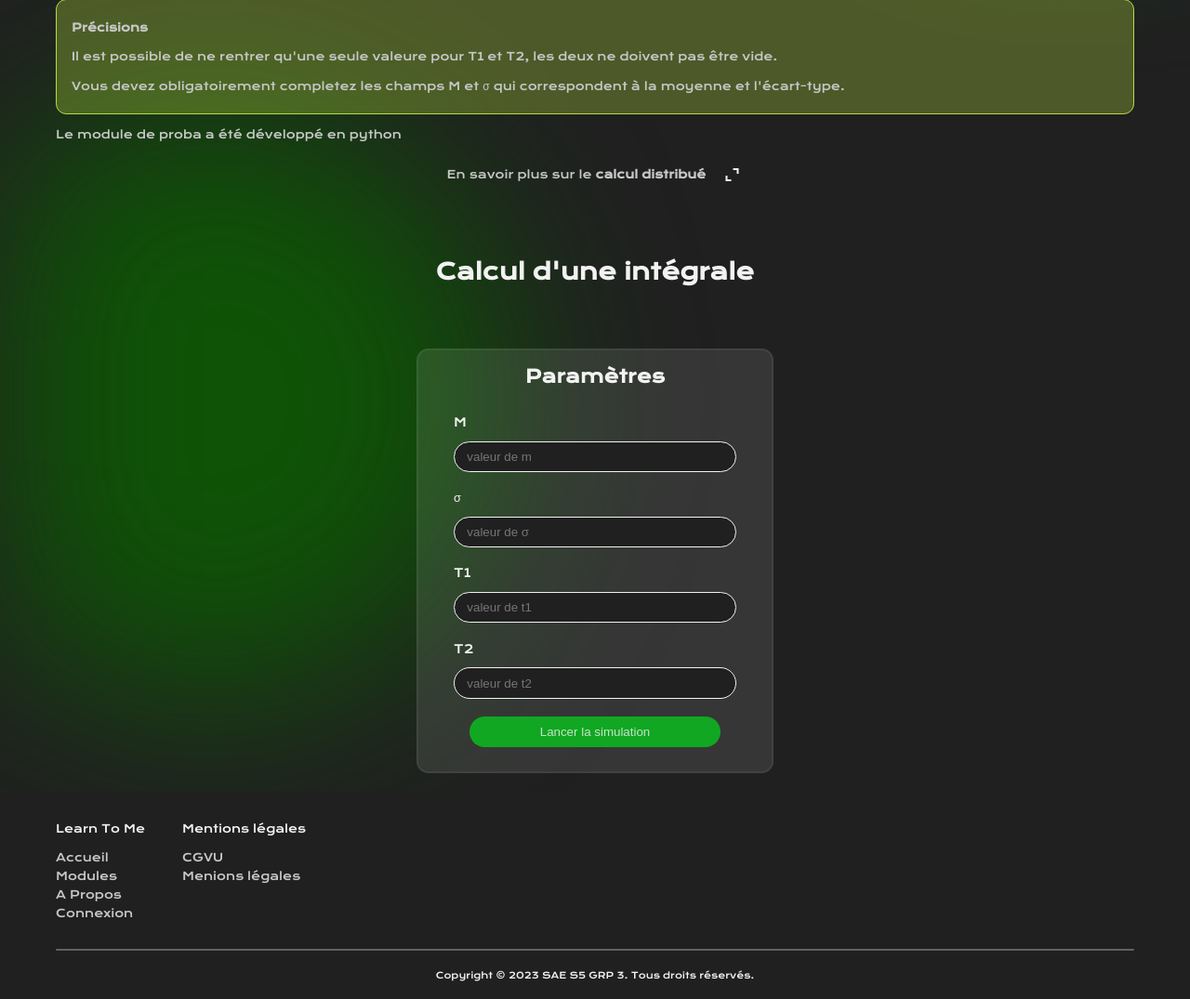
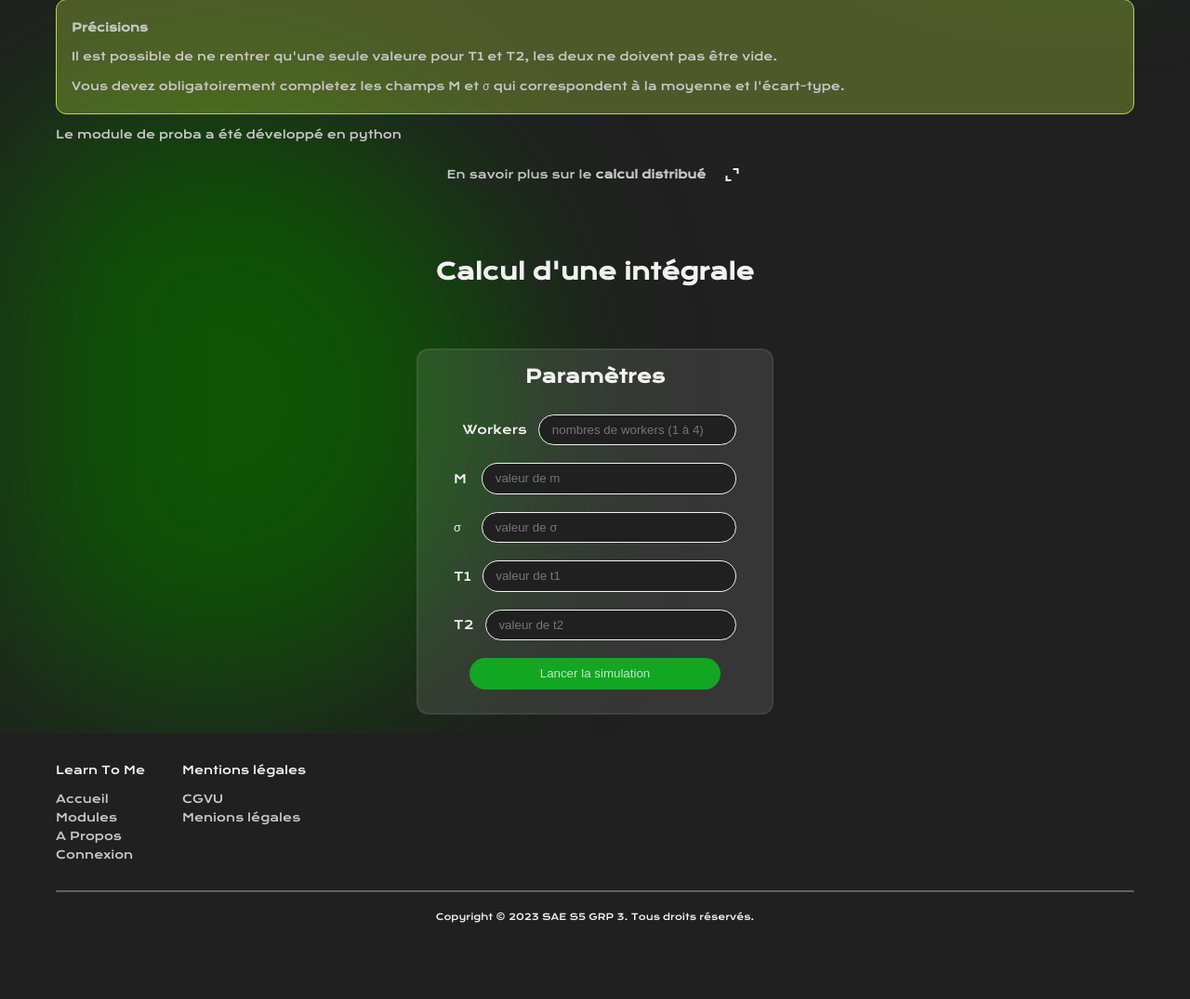
Before and after one commit to mathieuChdz/SAE_S5_S6_BUT3, a PHP site: page /module_proba_monte_carlo.php in a window 1280 px wide. Shown: the part 465-1540 px from the top of the page at 93% size. After the commit the page ends 1458 px from the top, so only its background shows below. Run offline with PHP 8.4, Linux system fonts and the light colour scheme; some libraries are stand-ins or nearby versions.

Commit message:
l'utilisateur peut choisir le nombre de workers à utiliser dans les modules pi, nombres premiers et proba monte carlo

```diff
--- a/src_web/css/css_dev1.css
+++ b/src_web/css/css_dev1.css
@@ -228,7 +228,7 @@ ul li{
 .form-iterations{
   display: flex;
   flex-direction: row;
-  justify-content: center;
+  justify-content: end;
   align-items: center;
   padding: 0 10%;
   gap: 1em;
@@ -239,7 +239,7 @@ ul li{
 }
 
 .form-iterations input[type="number"]{
-  width: 80%;
+  width: 70%;
   height: 2.5em;
   border-radius: 1.5em;
   padding-left: 1em;
@@ -309,21 +309,24 @@ ul li{
     align-items: center;
 }
 
-.form-number{
+.form-number,
+.form-number-nodes{
     display: flex;
     flex-direction: row;
-    justify-content: center;
+    justify-content: end;
     align-items: center;
     padding: 0 10%;
     gap: 1em;
 }
 
-.form-number{
+.form-number,
+.form-number-nodes{
     padding-left: 3em;
 }
 
-.form-number input[type="number"]{
-    width: 80%;
+.form-number input[type="number"],
+.form-number-nodes input[type="number"]{
+    width: 70%;
     height: 2.5em;
     border-radius: 1.5em;
     padding-left: 1em;
@@ -333,7 +336,8 @@ ul li{
     color: var(--color-white);
 }
 
-.simulation-form-container .form-number{
+.simulation-form-container .form-number,
+.simulation-form-container .form-number-nodes{
     text-align: center;
     width: auto;
 }
@@ -520,9 +524,9 @@ ul li{
 .form-e_t,
 .form-t{
     display: flex;
-    flex-direction: column;
+    flex-direction: row;
     justify-content: space-between;
-    align-items: start;
+    align-items: center;
     padding: 0 10%;
     gap: 1em;
 }
@@ -542,7 +546,7 @@ ul li{
 .form-m input[type="number"],
 .form-e_t input[type="number"],
 .form-t input[type="number"]{
-    width: 100%;
+    width: 90%;
     height: 2.5em;
     border-radius: 1.5em;
     padding-left: 1em;
--- a/src_web/module_monte_carlo.php
+++ b/src_web/module_monte_carlo.php
@@ -92,6 +92,10 @@
                                             <h2>Paramètres</h2>
                                         </div>
                                         <div class="form-inputs">
+                                            <div class="form-number-nodes">
+                                                <label for="workers">Workers</label>
+                                                <input type="number" name="workers" id="workers" placeholder="nombres de workers (1 à 4)" min="1" max="4" required>
+                                            </div>
                                             <div class="form-iterations">
                                                 <label for="iterations">N</label>
                                                 <input type="number" name="iterations" id="iterations" placeholder="iterations" required>
--- a/src_web/module_nombres_premiers.php
+++ b/src_web/module_nombres_premiers.php
@@ -58,6 +58,10 @@ session_start();
                                             <h2>Paramètres</h2>
                                         </div>
                                         <div class="form-inputs">
+                                            <div class="form-number-nodes">
+                                                <label for="workers">Workers</label>
+                                                <input type="number" name="workers" id="workers" placeholder="nombres de workers (1 à 4)" min="1" max="4" required>
+                                            </div>
                                             <div class="form-number">
                                                 <label for="number">N</label>
                                                 <input type="number" name="number" id="number" placeholder="nombre" required>
--- a/src_web/module_proba_monte_carlo.php
+++ b/src_web/module_proba_monte_carlo.php
@@ -73,6 +73,10 @@
                                             ?>
                                         </div>
                                         <div class="form-inputs">
+                                            <div class="form-number-nodes">
+                                                <label for="workers">Workers</label>
+                                                <input type="number" name="workers" id="workers" placeholder="nombres de workers (1 à 4)" min="1" max="4" required>
+                                            </div>
                                             <div class="form-m">
                                                 <label for="m">M</label>
                                                 <input type="number" id="m" name="m" placeholder="valeur de m" required="required">
```
Also changed, not shown: src_web/php/traitement_monte_carlo_proba.php (+20 -1 lines), src_web/php/traitement_nombres_premiers.php (+18 -1 lines), src_web/php/traitement_pi.php (+21 -1 lines).
